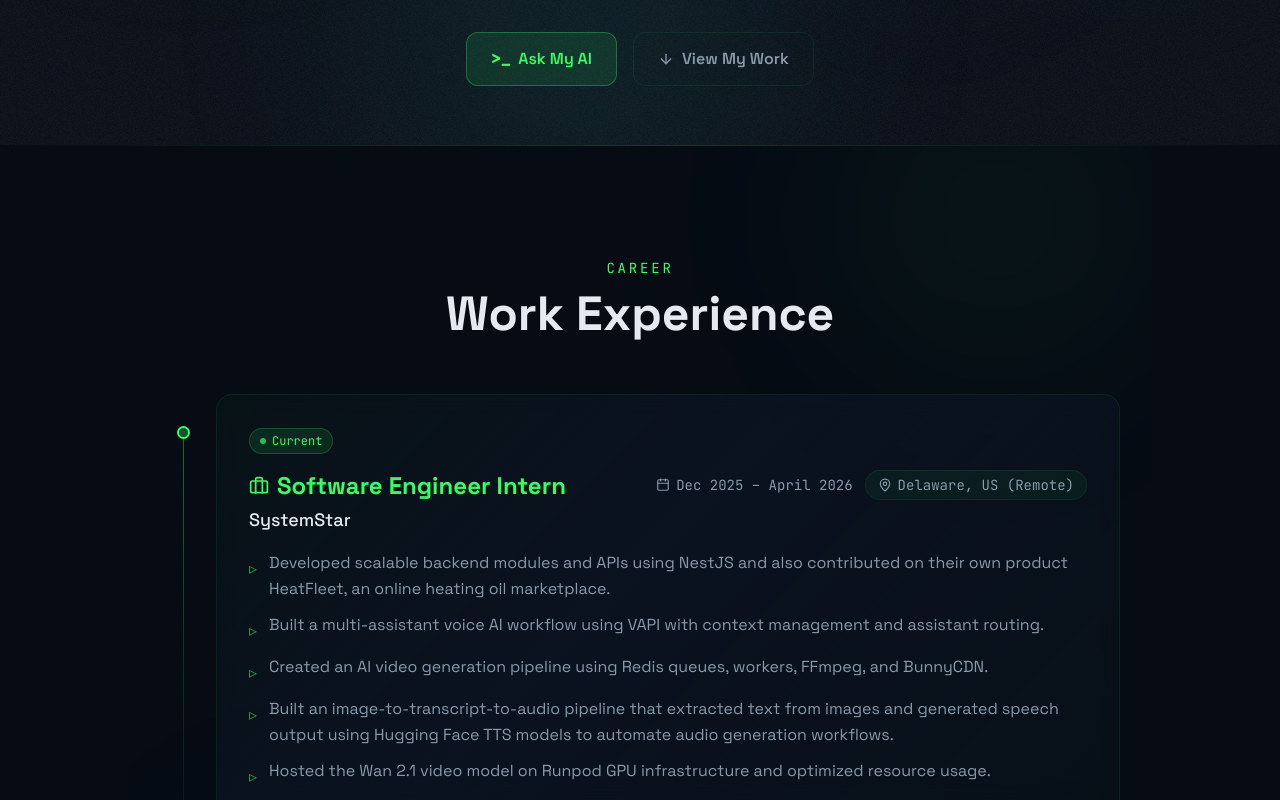
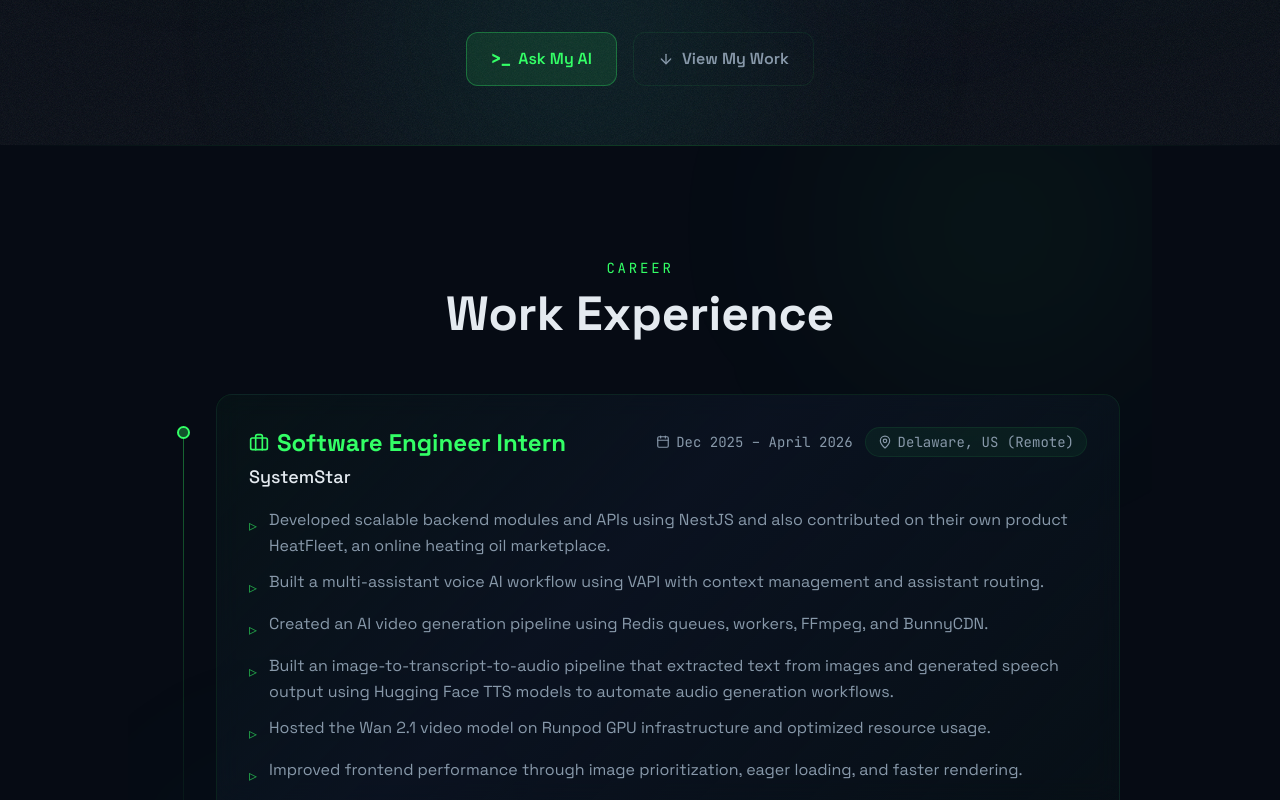
Before and after one commit to Abusadat18/Portfolio_RAG, a Next.js app: page / in a window 1280 px wide. Shown: the part 655-1455 px from the top of the page. Built offline with nearby package versions, Linux system fonts and the light colour scheme.

Commit message:
Comment out current role badge in Experience section

```diff
--- a/components/sections/Experience.tsx
+++ b/components/sections/Experience.tsx
@@ -61,12 +61,12 @@ export default function Experience() {
                   className="glass-card p-6 sm:p-8"
                 >
                   {/* Current role badge */}
-                  {idx === 0 && (
+                  {/* {idx === 0 && (
                     <div className="inline-flex items-center gap-1.5 px-2.5 py-1 rounded-full bg-[#33ff66]/10 border border-[#33ff66]/20 text-[#33ff66] text-xs font-code mb-4">
                       <span className="w-1.5 h-1.5 rounded-full bg-[#33ff66] animate-pulse" />
                       Current
                     </div>
-                  )}
+                  )} */}
 
                   <div className="flex flex-col sm:flex-row sm:items-start sm:justify-between gap-2 sm:gap-4 mb-4">
                     <div>
```
